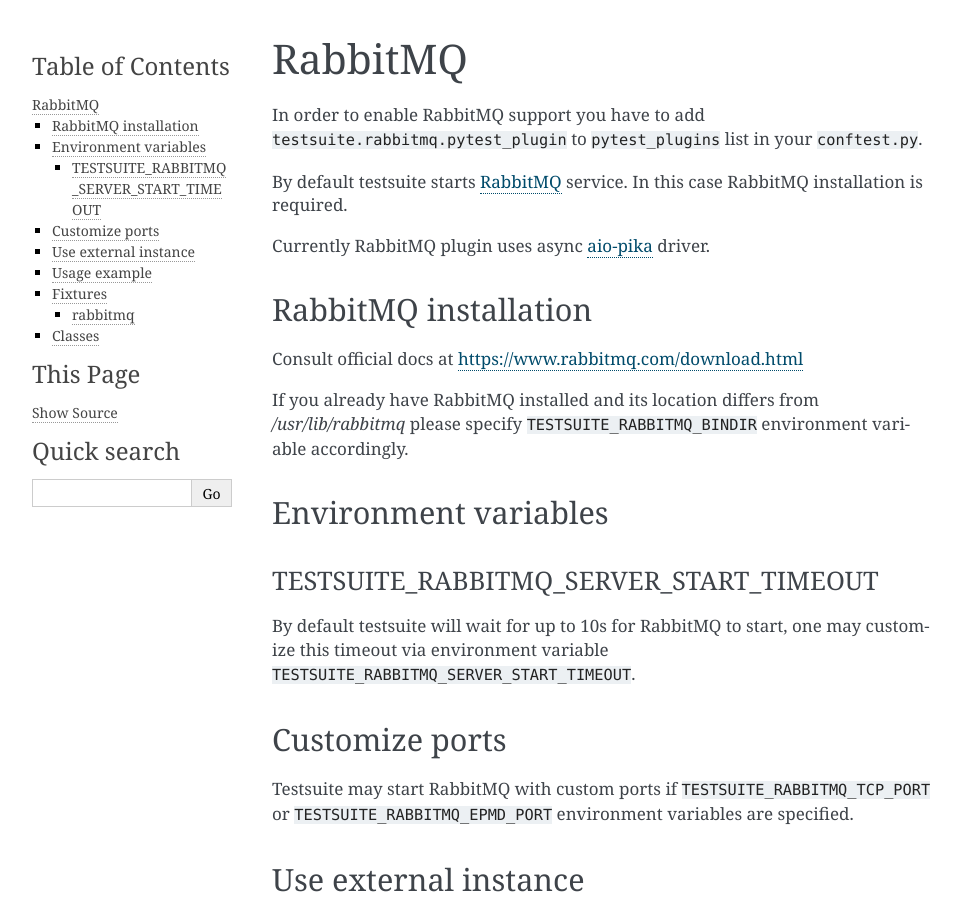
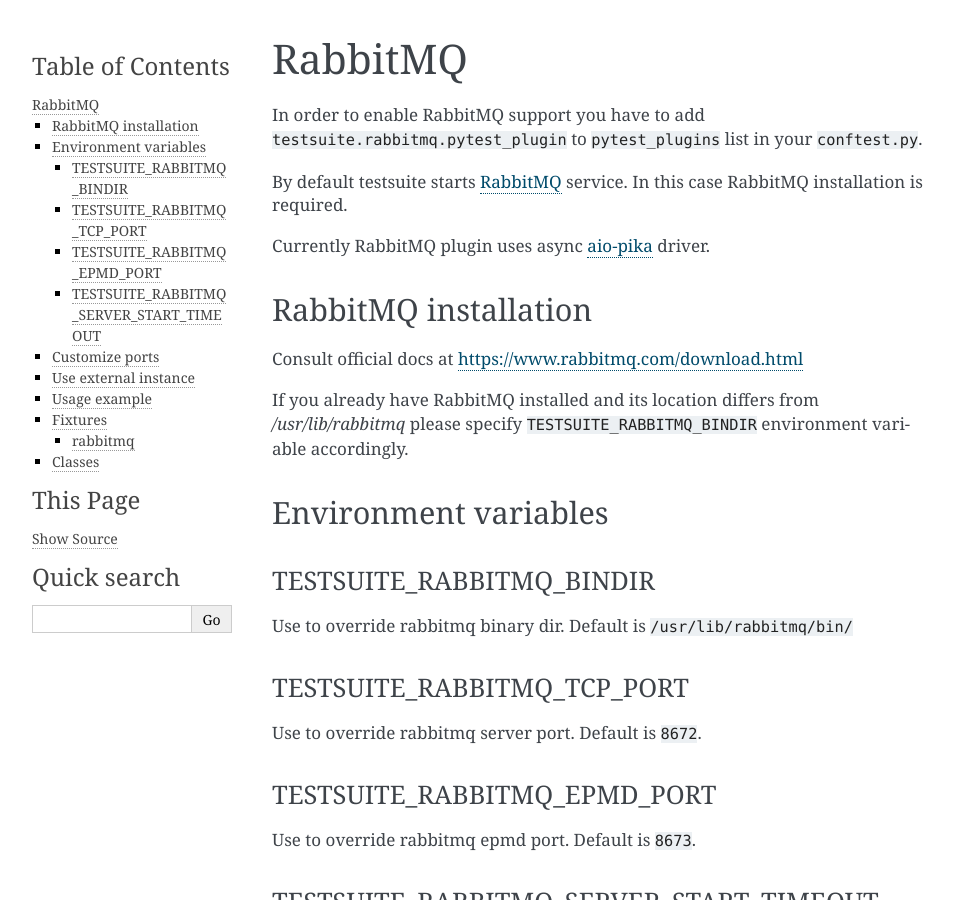
Before and after one commit to yandex/yandex-taxi-testsuite, a Sphinx documentation site: the page built from docs/rabbitmq.rst, in a window 1280 px wide and 900 px high. Shown: the whole window, without its empty margins (148-1109 px from the left). Built offline with Sphinx 7.4.7, drawn with Linux system fonts in a browser that asks for light colours.

```diff
--- a/docs/mysql.rst
+++ b/docs/mysql.rst
@@ -19,6 +19,11 @@ following names:
 
 Environment variables
 ---------------------
+
+TESTSUITE_MYSQL_PORT
+~~~~~~~~~~~~~~~~~~~~
+
+Use to override mysql server port. Default is ``13307``.
 
 TESTSUITE_MYSQL_SERVER_START_TIMEOUT
 ~~~~~~~~~~~~~~~~~~~~~~~~~~~~~~~~~~~~
--- a/docs/rabbitmq.rst
+++ b/docs/rabbitmq.rst
@@ -21,6 +21,21 @@ If you already have RabbitMQ installed and its location differs from
 
 Environment variables
 ---------------------
+
+TESTSUITE_RABBITMQ_BINDIR
+~~~~~~~~~~~~~~~~~~~~~~~~~
+
+Use to override rabbitmq binary dir. Default is ``/usr/lib/rabbitmq/bin/``
+
+TESTSUITE_RABBITMQ_TCP_PORT
+~~~~~~~~~~~~~~~~~~~~~~~~~~~
+
+Use to override rabbitmq server port. Default is ``8672``.
+
+TESTSUITE_RABBITMQ_EPMD_PORT
+~~~~~~~~~~~~~~~~~~~~~~~~~~~~
+
+Use to override rabbitmq epmd port. Default is ``8673``.
 
 TESTSUITE_RABBITMQ_SERVER_START_TIMEOUT
 ~~~~~~~~~~~~~~~~~~~~~~~~~~~~~~~~~~~~~~~
```
Also changed, not shown: docs/clickhouse.rst (+10 -0 lines), docs/databases.rst (+48 -8 lines).
